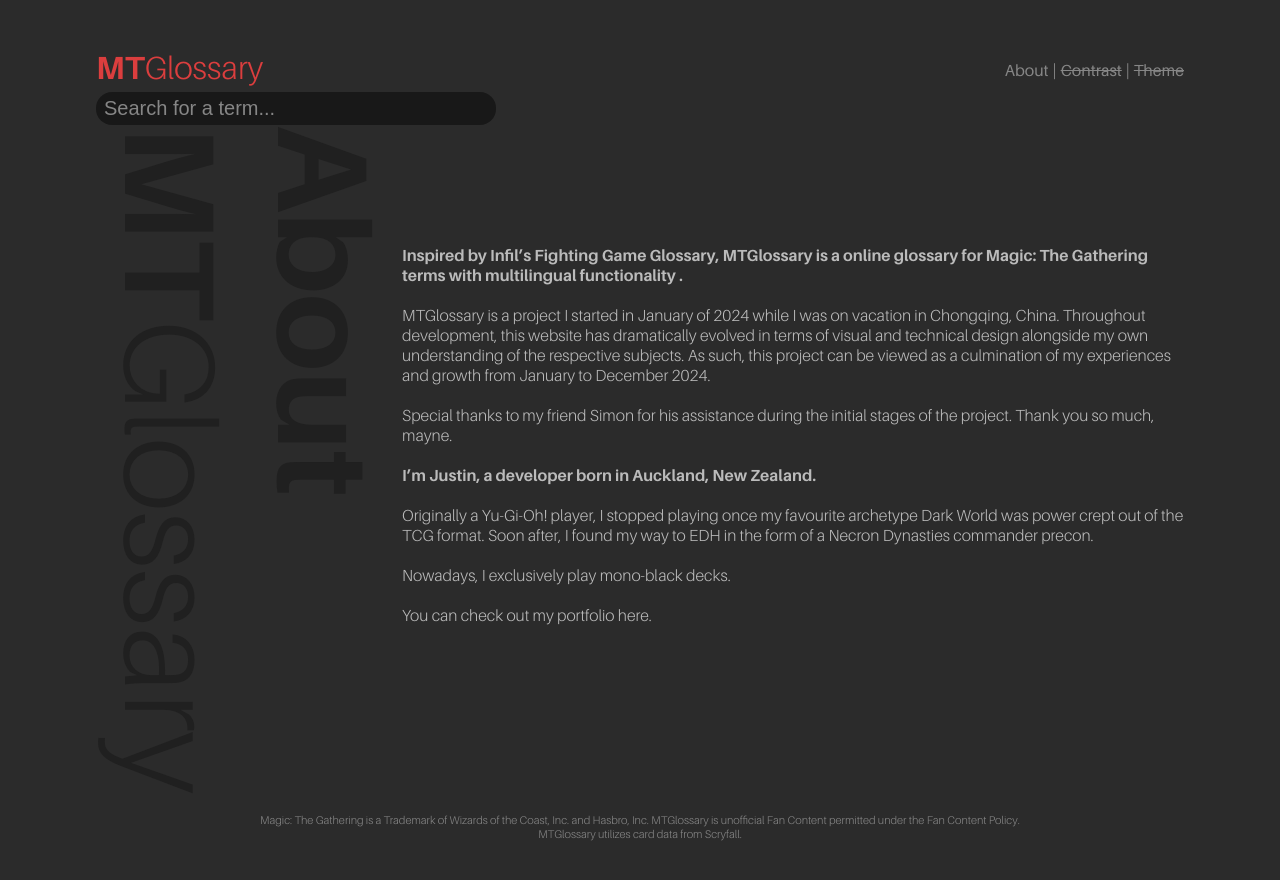
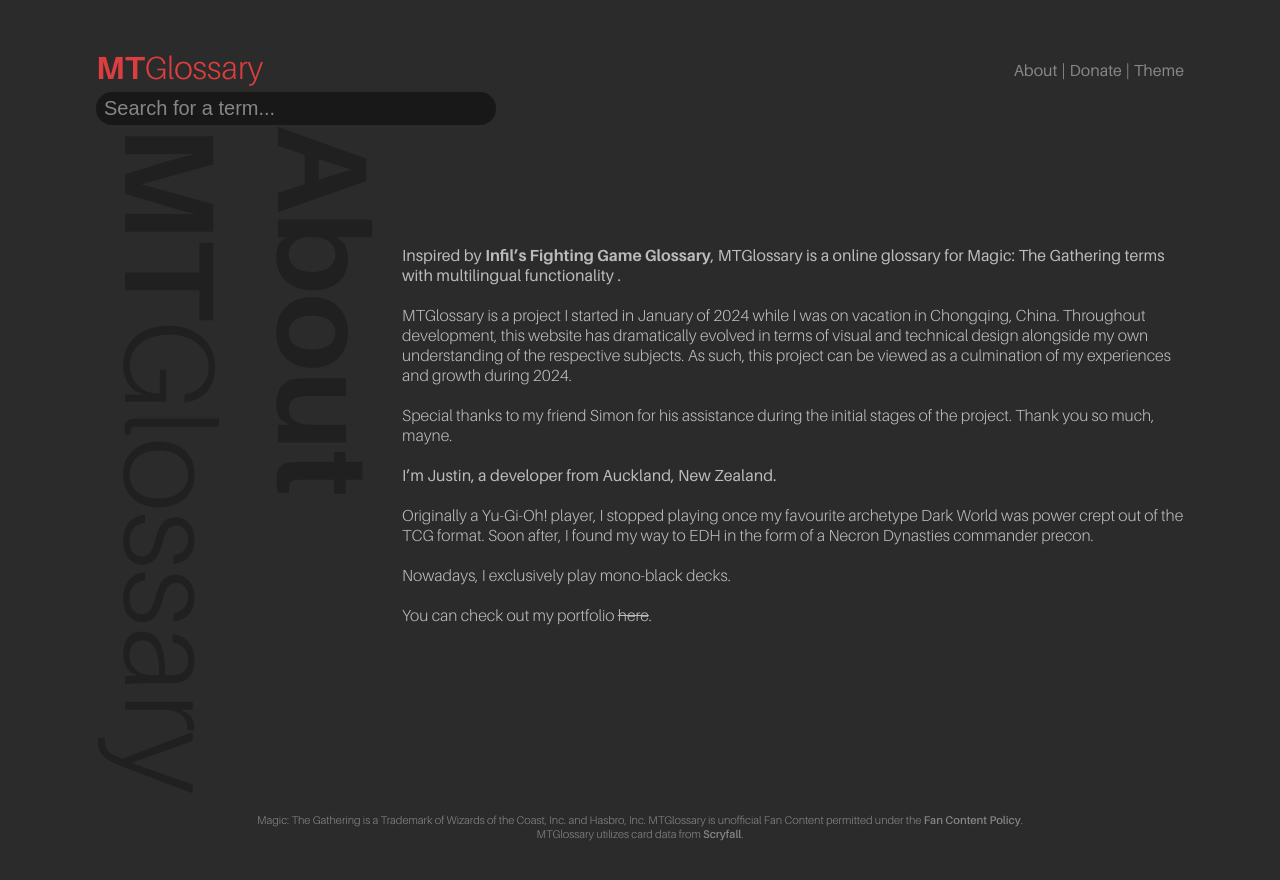
Before and after one commit to stuutzer/MTGlossary, a Next.js app: page /about in a window 1280 px wide. Shown: the top 880 px of the page. Built offline with nearby package versions, Linux system fonts and the light colour scheme.

Commit message:
Added theme toggle, navigation to ko-fi, various styling adjustments

```diff
--- a/app/about/about.tsx
+++ b/app/about/about.tsx
@@ -4,21 +4,21 @@
         <h1 className='about-title'>About MT<span className='logo-thin'>Glossary</span></h1>
         <div className='about-info'>
           <p className="about-info-a">
-            <b>Inspired by <a href="https://glossary.infil.net/" target="_blank">Infil’s Fighting Game Glossary</a>, MTGlossary is a online glossary for Magic: The Gathering terms with multilingual functionality .</b>
+            <span className="regular">Inspired by <a  className="bold" href="https://glossary.infil.net/" target="_blank">Infil’s Fighting Game Glossary</a>, MTGlossary is a online glossary for Magic: The Gathering terms with multilingual functionality .</span>
             <br /><br />
-            MTGlossary is a project I started in January of 2024 while I was on vacation in Chongqing, China. Throughout development, this website has dramatically evolved in terms of visual and technical design alongside my own understanding of the respective subjects. As such, this project can be viewed as a culmination of my experiences and growth from January to December 2024.
+            MTGlossary is a project I started in January of 2024 while I was on vacation in Chongqing, China. Throughout development, this website has dramatically evolved in terms of visual and technical design alongside my own understanding of the respective subjects. As such, this project can be viewed as a culmination of my experiences and growth during 2024.
             <br /><br />
             Special thanks to my friend Simon for his assistance during the initial stages of the project. Thank you so much, mayne.
             <br /><br />
           </p>
           <p className="about-info-b">
-          <b>I’m Justin, a developer born in Auckland, New Zealand. </b>
+          <span className="regular">I’m Justin, a developer from Auckland, New Zealand. </span>
           <br /><br />
           Originally a Yu-Gi-Oh! player, I stopped playing once my favourite archetype Dark World was power crept out of the TCG format. Soon after, I found my way to EDH in the form of a Necron Dynasties commander precon.
           <br /><br />
           Nowadays, I exclusively play mono-black decks.
           <br /><br />
-          You can check out my portfolio here.
+          You can check out my portfolio <span className="defunct">here</span>.
           <br /><br />
           </p>
         </div>
--- a/app/footer.tsx
+++ b/app/footer.tsx
@@ -1,5 +1,6 @@
 export default function Footer() {
   return (
-    <footer>Magic: The Gathering is a Trademark of Wizards of the Coast, Inc. and Hasbro, Inc. MTGlossary is unofficial Fan Content permitted under the <a className="hover-b" href="https://company.wizards.com/en/legal/fancontentpolicy" target="_blank">Fan Content Policy</a>.<br /> MTGlossary utilizes card data from <a className="hover-b" href="https://scryfall.com/" target="_blank">Scryfall</a>.</footer>
+    <footer>Magic: The Gathering is a Trademark of Wizards of the Coast, Inc. and Hasbro, Inc. MTGlossary is unofficial Fan Content permitted under the <a className="hover-b semi" href="https://company.wizards.com/en/legal/fancontentpolicy" target="_blank">Fan Content Policy</a>.<br />
+    MTGlossary utilizes card data from <a className="hover-b semi" href="https://scryfall.com/" target="_blank">Scryfall</a>.</footer>
   )
 }
--- a/app/globals.css
+++ b/app/globals.css
@@ -1,3 +1,4 @@
+
 :root {
   --background: #2B2B2B;
   --primary: #DB3E3E;
@@ -10,7 +11,8 @@
   --texte: #BBB;
 }
 
-/* :root{
+[data-theme='light'] {
+
     --background: #FFF;
     --primary: #DB3E3E;
     --darka: #DB3E3E;
@@ -20,7 +22,8 @@
     --textc: #777;
     --textd: #FFF;
     --texte: #FFF;
-} */
+
+}
 
 /* :root{
   --background: #ffffff;
@@ -76,6 +79,19 @@
   color: inherit;
 }
 
+.semi {
+  font-weight: 600;
+}
+
+.regular{
+  font-weight: 400;
+}
+
+
+.bold {
+  font-weight: 700;
+}
+
 /* Header Styles */
 
 header {
@@ -124,6 +140,7 @@
 
 .hover-b:hover {
   color: var(--texta);
+  cursor: pointer;
 }
 
 .nav-seperator {
@@ -144,8 +161,9 @@
 }
 
 .card-image {
+  border-radius: 4.5%;
+  margin: 4rem;
   width: 23rem;
-  margin: 4rem;
 }
 
 .term-info {
--- a/app/header.tsx
+++ b/app/header.tsx
@@ -1,19 +1,20 @@
 import Link from 'next/link'
 import Search from '@/app/search'
+import ThemeSwitch from '@/app/theme-toggle'
 
 export default function Header() {
   return (
     <header>
     <div className="header-left">
-      <Link href="/">
+      <a href="/">
         <h1 className='logo'>MT<span className='logo-thin'>Glossary</span></h1>
-      </Link>
+      </a>
       <div className='header-right'>
       <Link className="hover-b nav-item" href="/about">About</Link>
       <div className="nav-seperator">|</div>
-      <div className="defunct nav-item">Contrast</div>
+      <a className="hover-b nav-item" href="https://ko-fi.com/watshisname" target='blank'>Donate</a>
       <div className="nav-seperator">|</div>
-      <div className="defunct nav-item">Theme</div>
+      <ThemeSwitch/>
     </div>
     </div>
     <Search placeholder="Search for a term..."/>
--- a/app/layout.tsx
+++ b/app/layout.tsx
@@ -1,4 +1,5 @@
 import type { Metadata } from 'next'
+import { ThemeProvider } from 'next-themes'
 import Aileron from 'next/font/local'
 import './globals.css'
 
@@ -48,8 +49,10 @@
   children: React.ReactNode
 }) {
   return (
-    <html lang="en">
-      <body className={aileron.className}>{children}</body>
+    <html lang="en" suppressHydrationWarning>
+      <body className={aileron.className}>
+        <ThemeProvider defaultTheme='dark'>{children}</ThemeProvider>
+      </body>
     </html>
   )
 }
--- a/app/not-found.tsx
+++ b/app/not-found.tsx
@@ -1,15 +1,15 @@
 import Footer from '@/app/footer'
 import Header from '@/app/header'
 
-export default function Home() {
+export default function notFound() {
   return (
     <main>
       <Header />
       <div className='center-a'>
-          <a href="https://scryfall.com/card/rvr/64/totally-lost" target="blank"><img src="https://cards.scryfall.io/png/front/c/3/c36f01a5-82bf-4fc6-9396-4410067c351b.png?1702429424" alt="Get Lost" className="card-image"/></a>
+          <a href="https://scryfall.com/card/rvr/64/totally-lost" target="blank"><img src="https://cards.scryfall.io/large/front/c/3/c36f01a5-82bf-4fc6-9396-4410067c351b.jpg?1702429424" alt="Get Lost" className="card-image"/></a>
           <div className='term-info'>
             <h1 className='term-name'>404 Not Found</h1>
-            <p className='definition'>We couldn't find what you were looking for.</p>
+            <p className='definition'>We couldn't find the page you were looking for.</p>
           </div>
         </div>
       <Footer />
--- a/app/search.tsx
+++ b/app/search.tsx
@@ -7,8 +7,6 @@
 
 export default function Search({ placeholder }: { placeholder: string }) {
     const searchParams = useSearchParams();
-    const pathname = usePathname();
-    const { replace } = useRouter();
     const [term, setTerm] = useState();
 
     function handleSearch(e) {
--- /dev/null
+++ b/app/theme-toggle.tsx
@@ -0,0 +1,25 @@
+'use client'
+
+import { useState, useEffect } from 'react'
+import { useTheme } from 'next-themes'
+
+export default function ThemeSwitch() {
+  const [mounted, setMounted] = useState(false)
+  const { theme, setTheme } = useTheme()
+  useEffect(() => {
+    setMounted(true)
+  }, [])
+
+  if (!mounted) {
+    return null
+  }
+  if (theme == "dark"){
+    return (
+        <div className="hover-b nav-item" onClick={e => setTheme('light')}>Theme</div>
+      )
+  } else if (theme == "light") {
+    return (
+        <div className="hover-b nav-item" onClick={e => setTheme('dark')}>Theme</div>
+      )
+  }
+}
--- a/package.json
+++ b/package.json
@@ -14,8 +14,10 @@
     "@supabase/ssr": "^0.5.1",
     "@supabase/supabase-js": "^2.45.6",
     "next": "^14.2.13",
+    "next-themes": "^0.3.0",
     "react": "^18",
-    "react-dom": "^18"
+    "react-dom": "^18",
+    "sleep-promise": "^9.1.0"
   },
   "devDependencies": {
     "@types/node": "^20",
```
Also changed, not shown: app/term.tsx (+14 -16 lines), public/images/rainydays.jpg (added), 1 other file (tests, documents, lock files or other folders). Lines whose indentation alone changed are shown as unchanged.
